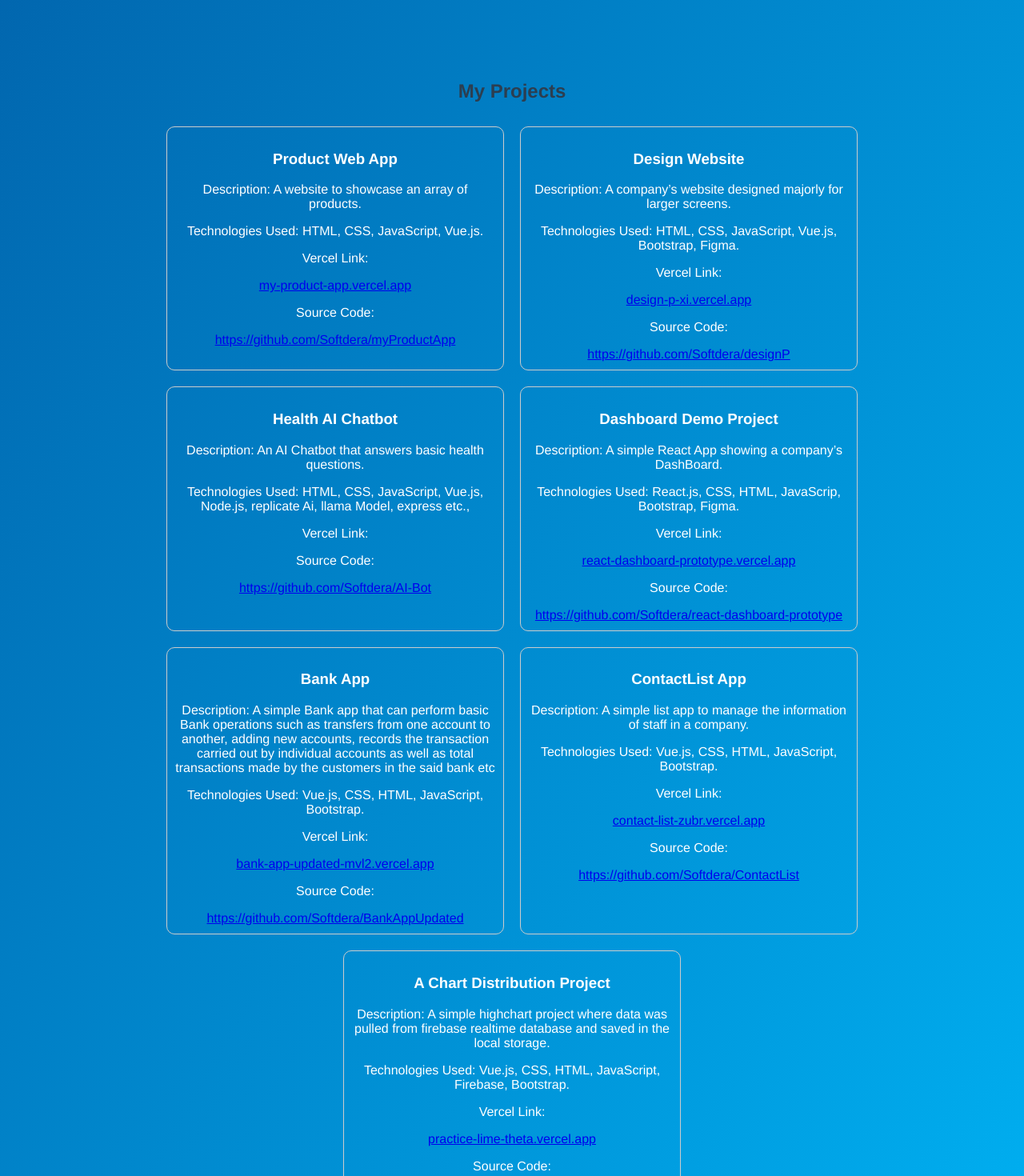
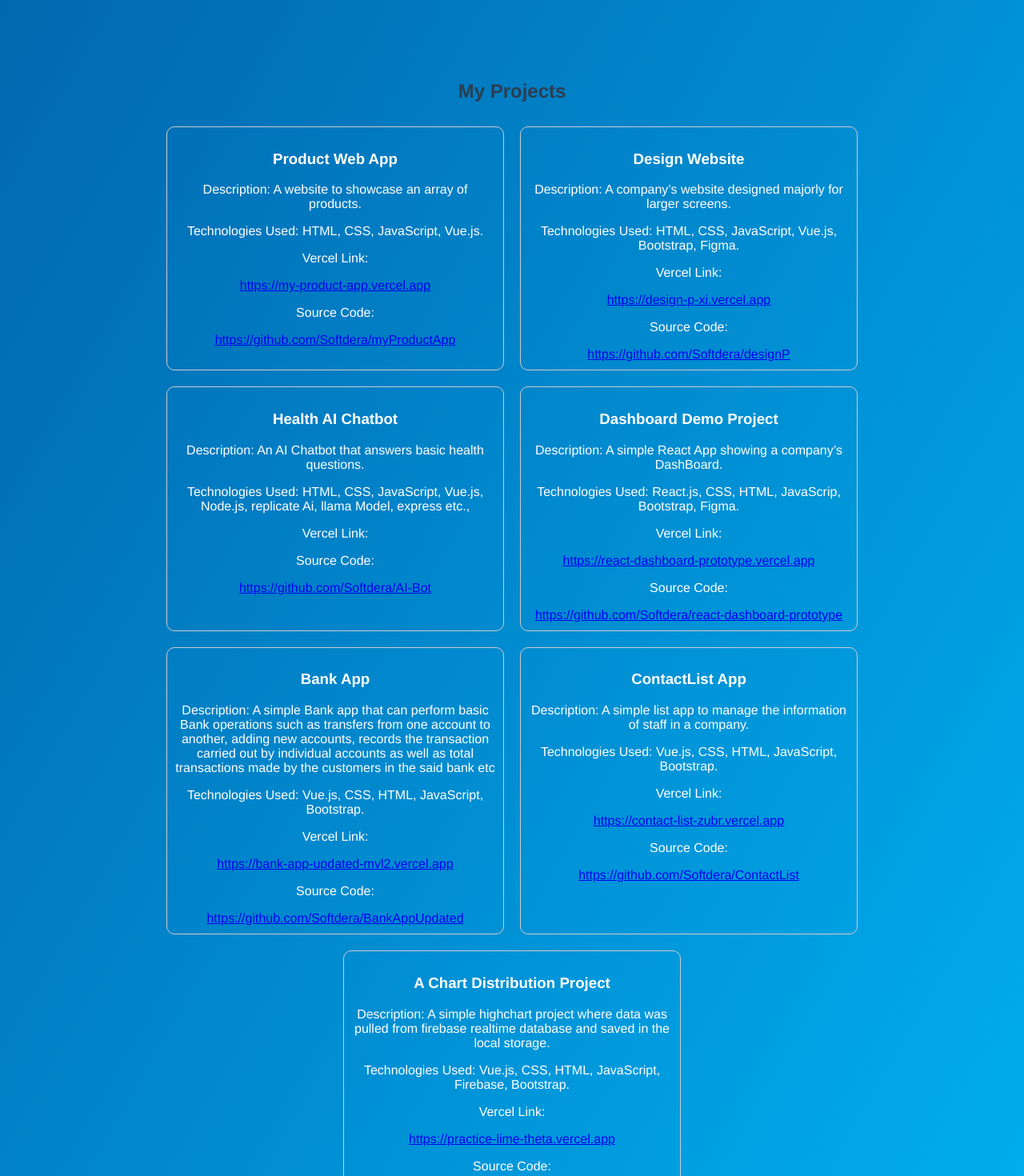
Before and after one commit to Softdera/Profolio, a Vue app: page /projects in a window 1280 px wide. Shown: the top 1470 px of the page at 80% size. Built offline with nearby package versions, Linux system fonts and the light colour scheme.

Commit message:
Update Projects.vue

```diff
--- a/src/components/Projects.vue
+++ b/src/components/Projects.vue
@@ -26,7 +26,7 @@
             description: 'A website to showcase an array of products.',
             technologies: 'HTML, CSS, JavaScript, Vue.js.',
             GithubLink: 'https://github.com/Softdera/myProductApp',
-            VercelLink: 'my-product-app.vercel.app'
+            VercelLink: 'https://my-product-app.vercel.app'
           },
 
           {
@@ -34,7 +34,7 @@
             description: 'A company’s website designed majorly for larger screens.',
             technologies: 'HTML, CSS, JavaScript, Vue.js, Bootstrap, Figma.',
             GithubLink: 'https://github.com/Softdera/designP',
-            VercelLink: 'design-p-xi.vercel.app' },
+            VercelLink: 'https://design-p-xi.vercel.app' },
 
             {
             title: 'Health AI Chatbot',
@@ -48,7 +48,7 @@
             description: 'A simple React App showing a company’s DashBoard.',
             technologies: 'React.js, CSS, HTML, JavaScrip, Bootstrap, Figma.',
             GithubLink: 'https://github.com/Softdera/react-dashboard-prototype',
-            VercelLink: 'react-dashboard-prototype.vercel.app'
+            VercelLink: 'https://react-dashboard-prototype.vercel.app'
           },
 
           {
@@ -56,7 +56,7 @@
             description: 'A simple Bank app that can perform basic Bank operations such as transfers from one account to another, adding new accounts, records the transaction carried out by individual accounts as well as total transactions made by the customers in the said bank etc',
             technologies: 'Vue.js, CSS, HTML, JavaScript, Bootstrap.',
             GithubLink: 'https://github.com/Softdera/BankAppUpdated',
-            VercelLink: 'bank-app-updated-mvl2.vercel.app'
+            VercelLink: 'https://bank-app-updated-mvl2.vercel.app'
           },
 
           {
@@ -64,7 +64,7 @@
             description: 'A simple list app to manage the information of staff in a company.',
             technologies: 'Vue.js, CSS, HTML, JavaScript, Bootstrap.',
             GithubLink: 'https://github.com/Softdera/ContactList',
-            VercelLink: 'contact-list-zubr.vercel.app'
+            VercelLink: 'https://contact-list-zubr.vercel.app'
           },
 
           {
@@ -72,7 +72,7 @@
             description: 'A simple highchart project where data was pulled from firebase realtime database and saved in the local storage.',
             technologies: 'Vue.js, CSS, HTML, JavaScript, Firebase, Bootstrap.',
             GithubLink: 'https://github.com/Softdera/Practice',
-            VercelLink: 'practice-lime-theta.vercel.app'
+            VercelLink: 'https://practice-lime-theta.vercel.app'
           },
 
 
```
